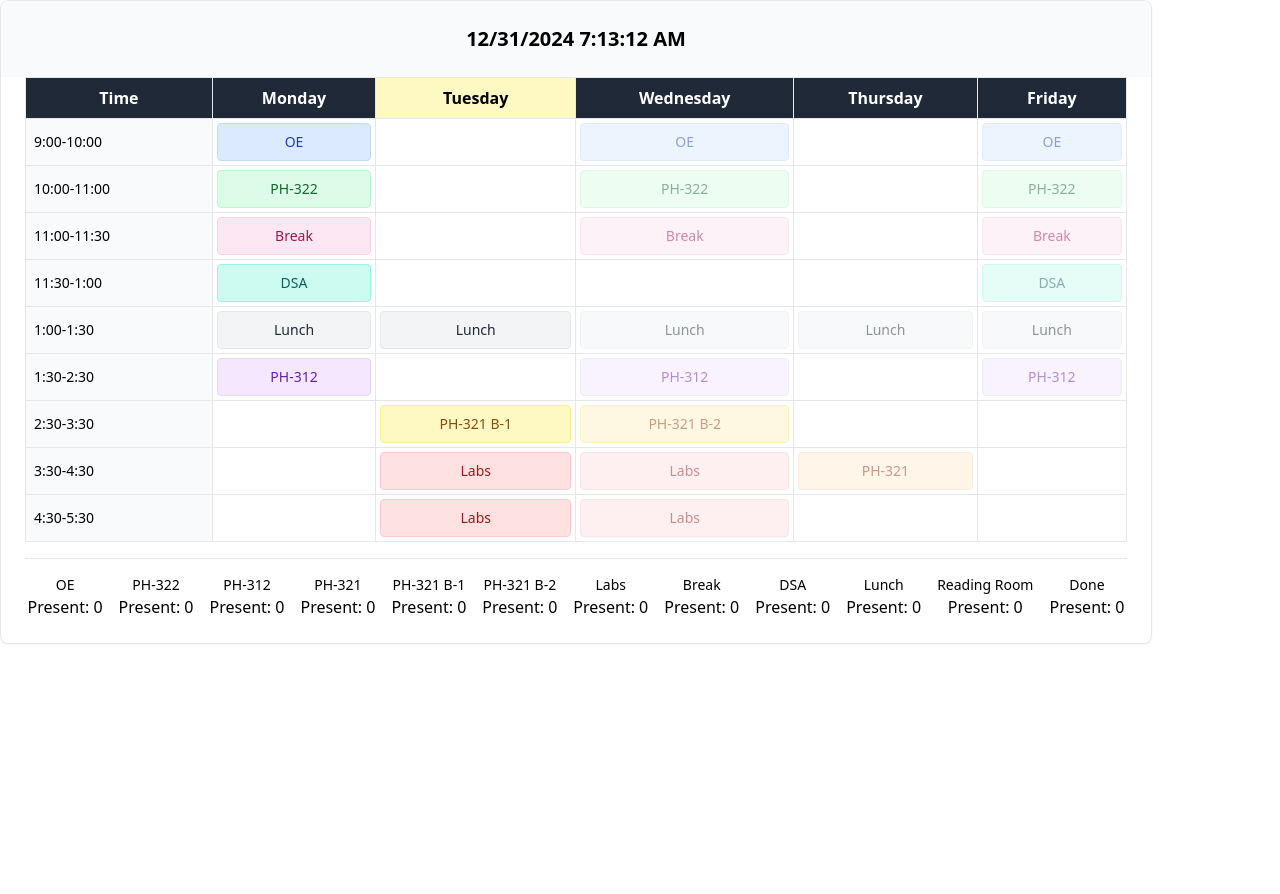
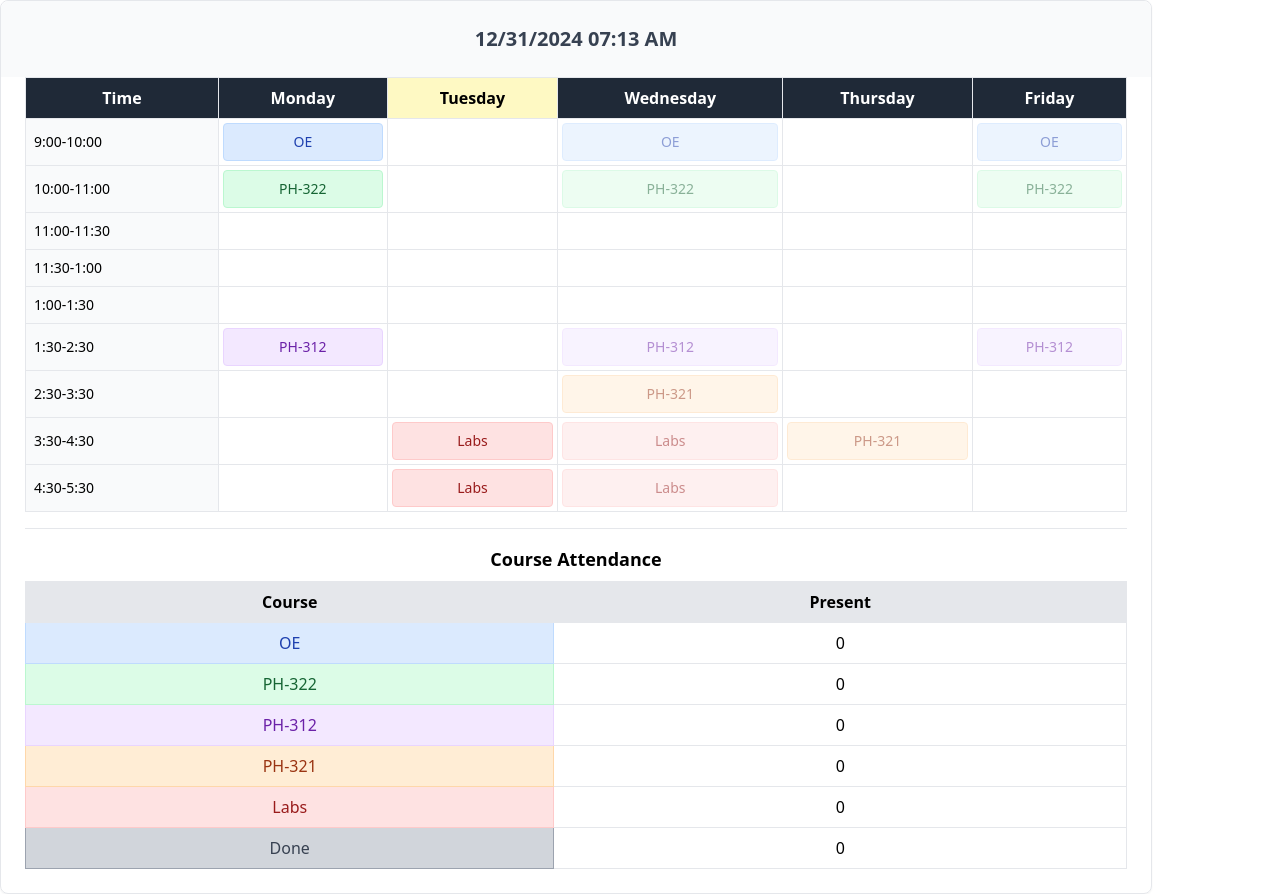
Before and after one commit to shashankiitbhu/ClassTracker, a React (Create React App) app in the folder client/: page /timetable in a window 1280 px wide. Before the commit the page ends 800 px from the top, so only its background shows below. Built offline with nearby package versions, Linux system fonts and the light colour scheme; no server answers; the database is empty.

Commit message:
ui improvements

```diff
--- a/client/src/components/Timetable.jsx
+++ b/client/src/components/Timetable.jsx
@@ -23,13 +23,7 @@ const Timetable = () => {
     'PH-322': 'bg-green-100 text-green-800 border-green-200',
     'PH-312': 'bg-purple-100 text-purple-800 border-purple-200',
     'PH-321': 'bg-orange-100 text-orange-800 border-orange-200',
-    'PH-321 B-1': 'bg-yellow-100 text-yellow-800 border-yellow-200',
-    'PH-321 B-2': 'bg-amber-100 text-amber-800 border-amber-200',
     'Labs': 'bg-red-100 text-red-800 border-red-200',
-    'Break': 'bg-pink-100 text-pink-800 border-pink-200',
-    'DSA': 'bg-teal-100 text-teal-800 border-teal-200',
-    'Lunch': 'bg-gray-100 text-gray-800 border-gray-200',
-    'Reading Room': 'bg-cyan-100 text-cyan-800 border-cyan-200',
     'Done': 'bg-gray-300 text-gray-700 border-gray-400'
   };
 
@@ -37,39 +31,27 @@ const Timetable = () => {
     'Monday': {
       '9:00-10:00': 'OE',
       '10:00-11:00': 'PH-322',
-      '11:00-11:30': 'Break',
-      '11:30-1:00': 'DSA',
-      '1:00-1:30': 'Lunch',
       '1:30-2:30': 'PH-312'
     },
     'Tuesday': {
-      '9:00-1:00': 'Reading Room',
-      '1:00-1:30': 'Lunch',
-      '2:30-3:30': 'PH-321 B-1',
       '3:30-4:30': 'Labs',
       '4:30-5:30': 'Labs'
     },
     'Wednesday': {
       '9:00-10:00': 'OE',
       '10:00-11:00': 'PH-322',
-      '11:00-11:30': 'Break',
-      '1:00-1:30': 'Lunch',
       '1:30-2:30': 'PH-312',
-      '2:30-3:30': 'PH-321 B-2',
+      '2:30-3:30': 'PH-321',
       '3:30-4:30': 'Labs',
       '4:30-5:30': 'Labs'
     },
     'Thursday': {
-      '9:00-1:00': 'Reading Room',
-      '1:00-1:30': 'Lunch',
+
       '3:30-4:30': 'PH-321'
     },
     'Friday': {
       '9:00-10:00': 'OE',
       '10:00-11:00': 'PH-322',
-      '11:00-11:30': 'Break',
-      '11:30-1:00': 'DSA',
-      '1:00-1:30': 'Lunch',
       '1:30-2:30': 'PH-312'
     }
   };
@@ -149,10 +131,11 @@ const Timetable = () => {
   return (
     <Card className="w-full max-w-6xl">
   <CardHeader className="bg-gray-50 rounded-t-lg">
-    <div className="text-center text-xl font-semibold">
-      {currentDate.toLocaleDateString()} {currentDate.toLocaleTimeString()}
-    </div>
-  </CardHeader>
+  <div className="text-center text-xl font-semibold text-gray-700">
+    {currentDate.toLocaleDateString()} {currentDate.toLocaleTimeString('en-US', { hour: '2-digit', minute: '2-digit', hour12: true })}
+  </div>
+</CardHeader>
+
   <CardContent className="p-4">
     <div className="overflow-x-auto">
       <table className="w-full border-collapse">
@@ -217,14 +200,28 @@ const Timetable = () => {
     </div>
 
 
-    <div className="mt-4 flex flex-wrap gap-4 justify-center border-t pt-4">
-      {Object.keys(courseColors).map(course => (
-        <div key={course} className="flex flex-col items-center">
-          <span className="text-sm font-medium">{course}</span>
-          <span>Present: {counts[course]?.present || 0}</span>
-        </div>
-      ))}
-    </div>
+    <div className="mt-4 border-t pt-4">
+  <h2 className="text-lg font-semibold text-center mb-2">Course Attendance</h2>
+  <div className="overflow-x-auto">
+    <table className="w-full text-center border-collapse">
+      <thead>
+        <tr className="bg-gray-200">
+          <th className="border p-2">Course</th>
+          <th className="border p-2">Present</th>
+        </tr>
+      </thead>
+      <tbody>
+        {Object.keys(courseColors).map(course => (
+          <tr key={course} className="hover:bg-gray-50">
+            <td className={`border p-2 ${courseColors[course]} font-medium`}>{course}</td>
+            <td className="border p-2">{counts[course]?.present || 0}</td>
+          </tr>
+        ))}
+      </tbody>
+    </table>
+  </div>
+</div>
+
   </CardContent>
 </Card>
   );
```
